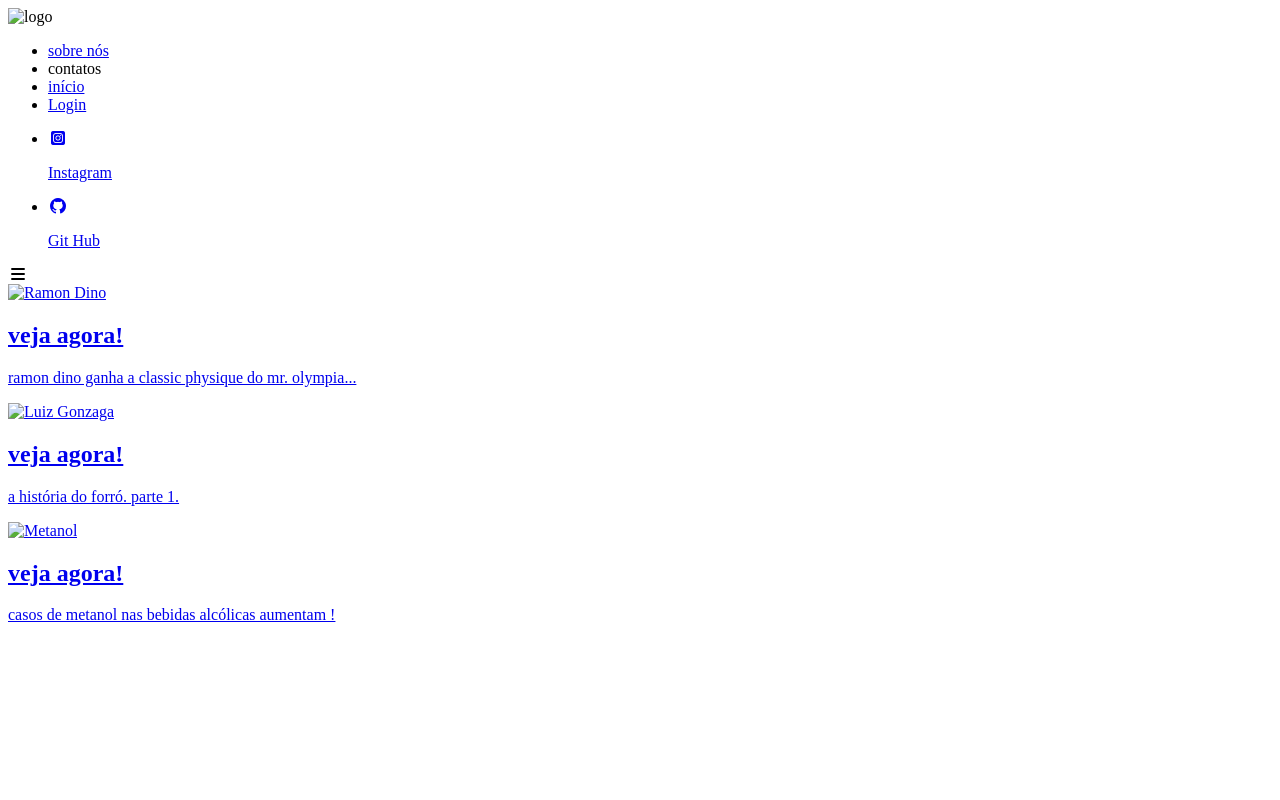
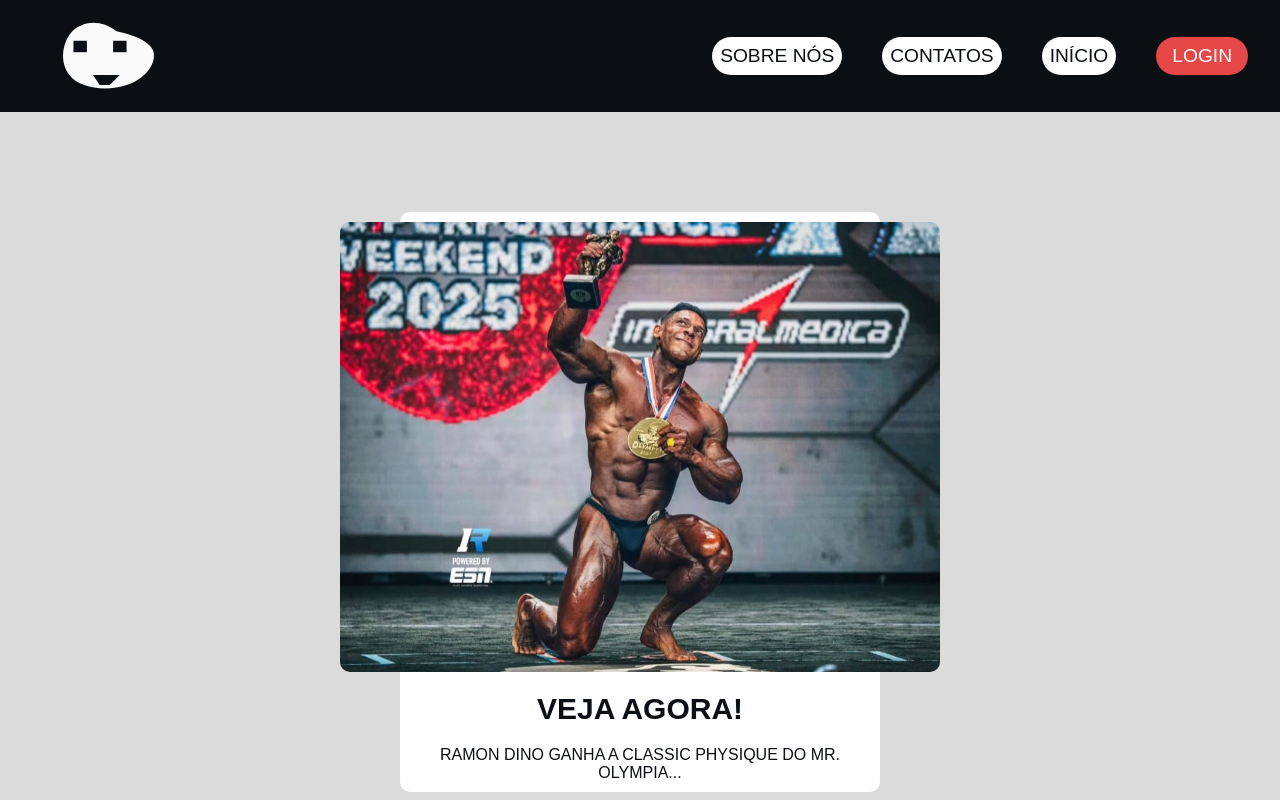
Before and after one commit to almdneto/proj_final, a plain HTML site: page index.html in a window 1280 px wide. Shown: the top 800 px of the page. Drawn offline with Linux system fonts and the light colour scheme; the site is published under a folder, as on GitHub Pages, so addresses that start at the root find nothing.

Commit message:
Ajeitando os arquivos para colocar no github pages

```diff
--- a/index.html
+++ b/index.html
@@ -3,21 +3,21 @@
 <head>
     <meta charset="UTF-8">
     <meta name="viewport" content="width=device-width, initial-scale=1.0">
-    <link rel="stylesheet" href="/css/style.css">
-    <link rel="stylesheet" href="/css/index.css">
+    <link rel="stylesheet" href="./css/style.css">
+    <link rel="stylesheet" href="./css/index.css">
     <link rel="stylesheet" href="https://cdnjs.cloudflare.com/ajax/libs/font-awesome/7.0.1/css/all.min.css" integrity="sha512-2SwdPD6INVrV/lHTZbO2nodKhrnDdJK9/kg2XD1r9uGqPo1cUbujc+IYdlYdEErWNu69gVcYgdxlmVmzTWnetw==" crossorigin="anonymous" referrerpolicy="no-referrer" />     <!-- botões -->
     <title>Notícias do Airton</title>
 </head>
 <body>
     <header id="cabecalho">
 
-        <img src="/assets/img/logo.svg" alt="logo" id="logotipo">
+        <img src="./assets/img/logo.svg" alt="logo" id="logotipo">
 
         <nav id="navbar">
             <ul id="navbar-links">        <!-- não finalizado -->
-                <li ><a href="/pages/sobreNos.html" class="navbar-links-itens" id="sobrenos">sobre nós</a></li>
+                <li ><a href="./pages/sobreNos.html" class="navbar-links-itens" id="sobrenos">sobre nós</a></li>
                 <li class="navbar-links-itens" id="cont">contatos</li>
-                <li ><a href="/index.html" class="navbar-links-itens" id="inicio">início</a></li>
+                <li ><a href="./index.html" class="navbar-links-itens" id="inicio">início</a></li>
                 <li class="navbar-links-itens-login"><a href="#" id="login">Login</a></li>     <!-- tem classe diferente pra cor dos outros elementos não interferir -->
             </ul>
         </nav>
@@ -37,24 +37,24 @@
     </header>
 
     <main>
-        <a class="container" href="/pages/errorPage.html">
-            <img src="/assets/img/ramon_dino_mrolimpya.jpeg" alt="Ramon Dino" class="img-container">
+        <a class="container" href="./pages/errorPage.html">
+            <img src="./assets/img/ramon_dino_mrolimpya.jpeg" alt="Ramon Dino" class="img-container">
 
             <h2 class="titulo-manchete">veja agora!</h2>
 
             <p class="manchete">ramon dino ganha a classic physique do mr. olympia...</p>
         </a>
 
-        <a class="container" href="/pages/mancheteForrro.html">
-            <img src="/assets/img/luiz-gonzaga.jpeg" alt="Luiz Gonzaga" class="img-container">
+        <a class="container" href="./pages/mancheteForrro.html">
+            <img src="./assets/img/luiz-gonzaga.jpeg" alt="Luiz Gonzaga" class="img-container">
 
             <h2 class="titulo-manchete">veja agora!</h2>
 
             <p class="manchete">a história do forró. parte 1.</p>
         </a>
 
-        <a class="container" href="/pages/errorPage.html">
-            <img src="/assets/img/pericia-metanol-4-.jpg" alt="Metanol" class="img-container">
+        <a class="container" href="./pages/errorPage.html">
+            <img src="./assets/img/pericia-metanol-4-.jpg" alt="Metanol" class="img-container">
 
             <h2 class="titulo-manchete">veja agora!</h2>
 
@@ -62,7 +62,7 @@
         </a>
     </main>
 
-    <script src="/js/script.js"></script>
+    <script src="./js/script.js"></script>
 
 </body>
 </html>
```
Also changed, not shown: pages/errorPage.html (+4 -4 lines), pages/mancheteForrro.html (+5 -5 lines), pages/sobreNos.html (+6 -6 lines).
